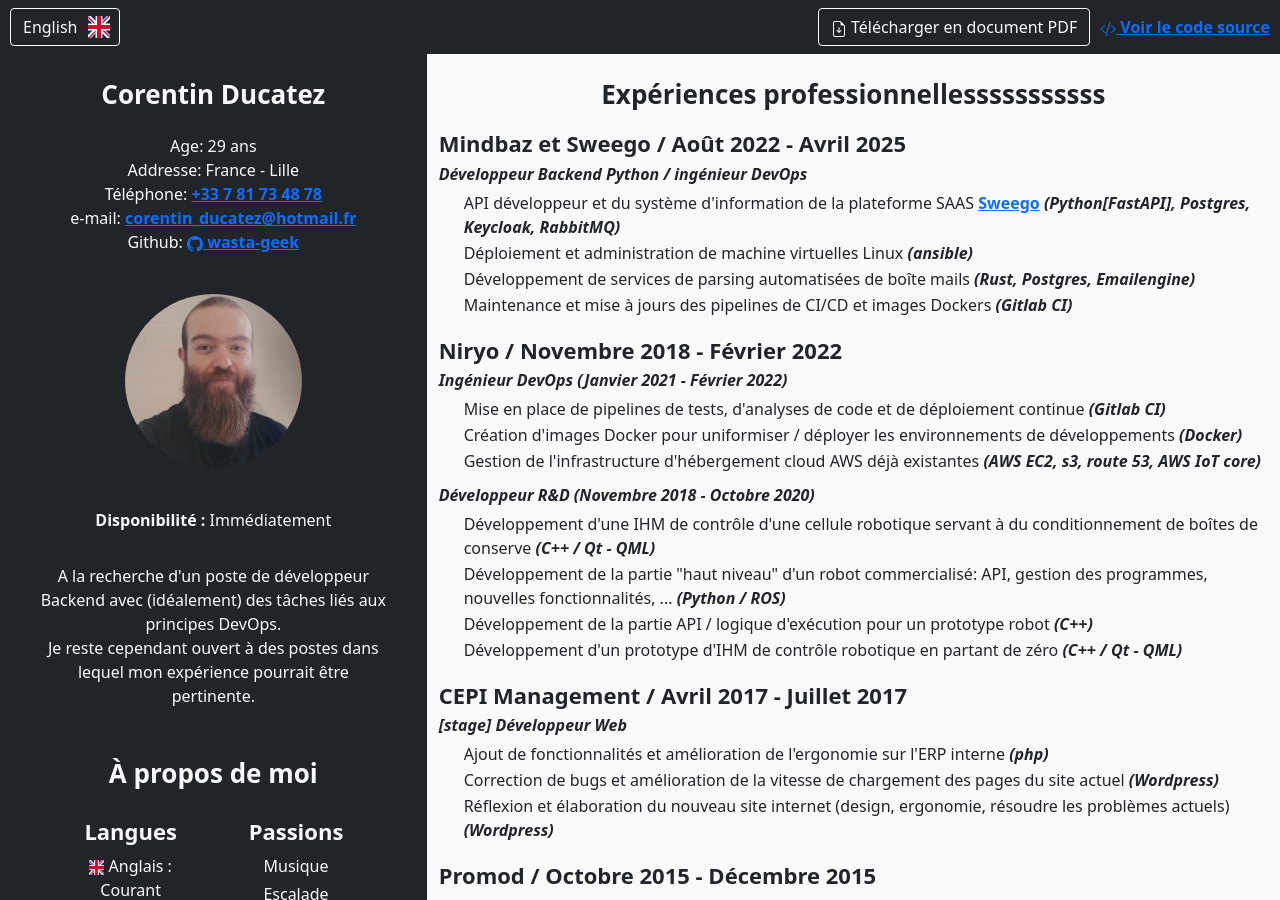
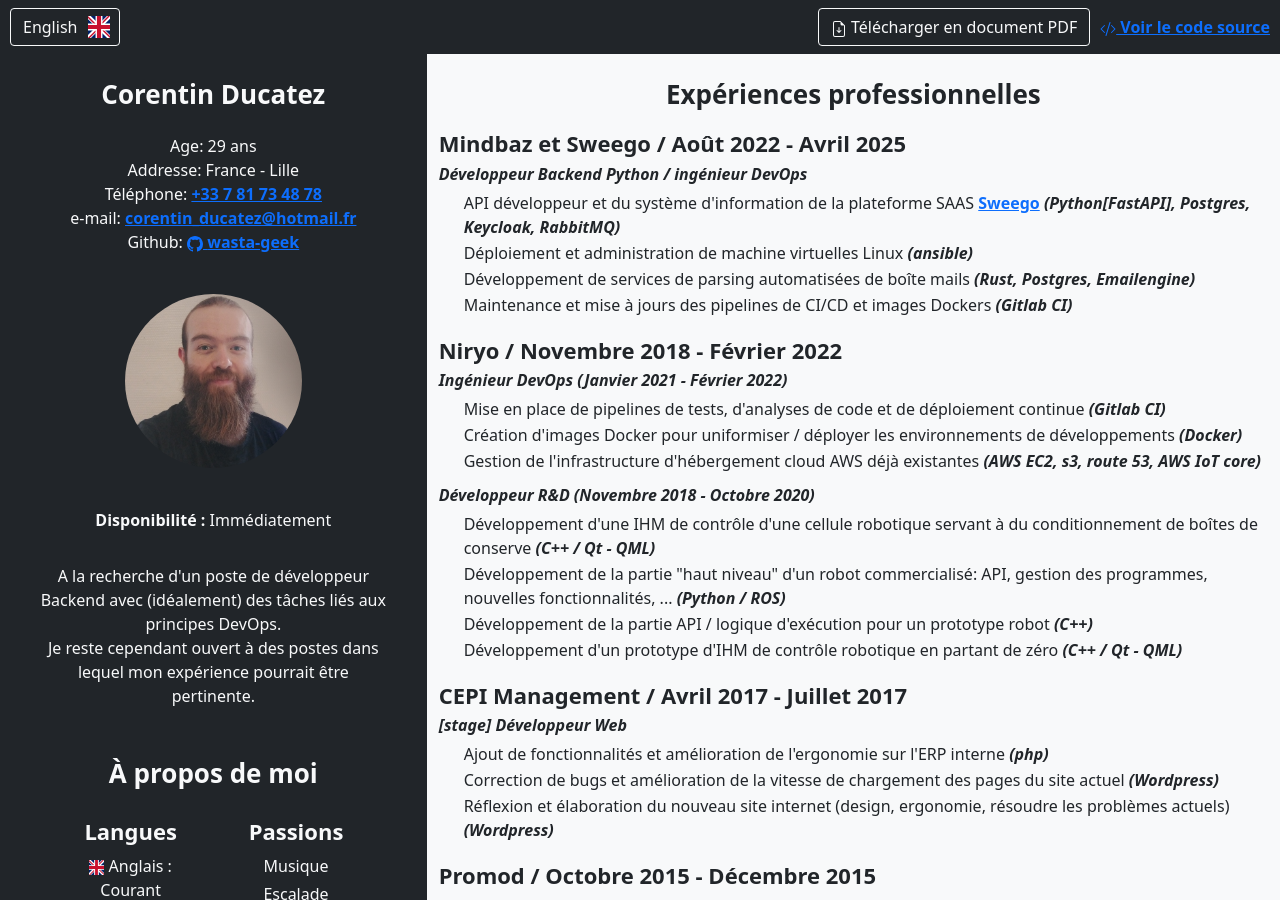
Before and after one commit to Wasta-Geek/curriculum-vitae, a Jekyll site: the page built from docs/fr/index.markdown, in a window 1280 px wide and 900 px high. Built offline with Jekyll 4.4.1, drawn with Linux system fonts in a browser that asks for light colours.

Commit message:
Fix typo

```diff
--- a/docs/_data/work_experiences.yml
+++ b/docs/_data/work_experiences.yml
@@ -1,5 +1,5 @@
 section_title:
-  fr: Expériences professionnellesssssssssss
+  fr: Expériences professionnelles
   en: Work experiences
 content:
   mindbaz / sweego:
```
